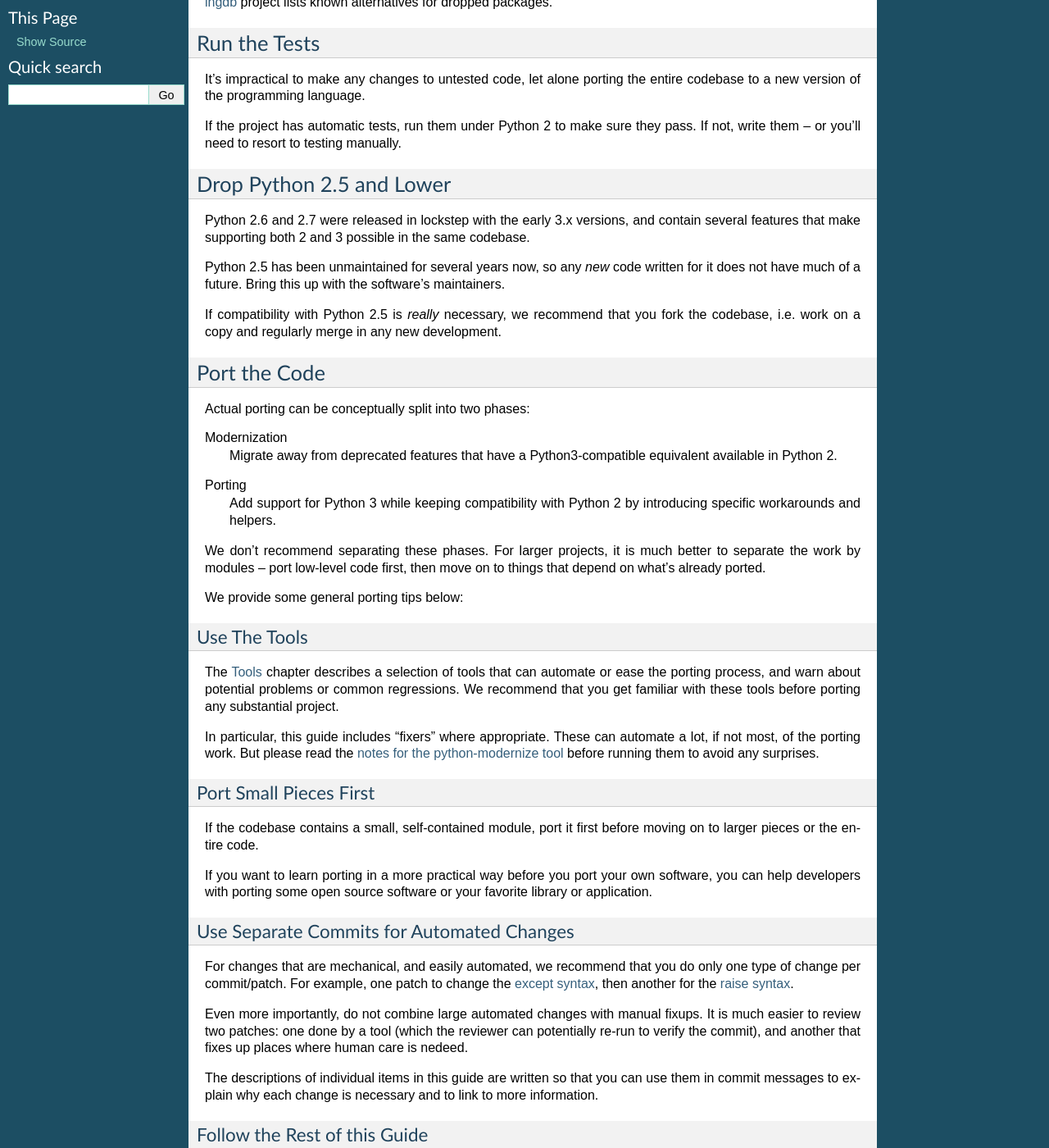
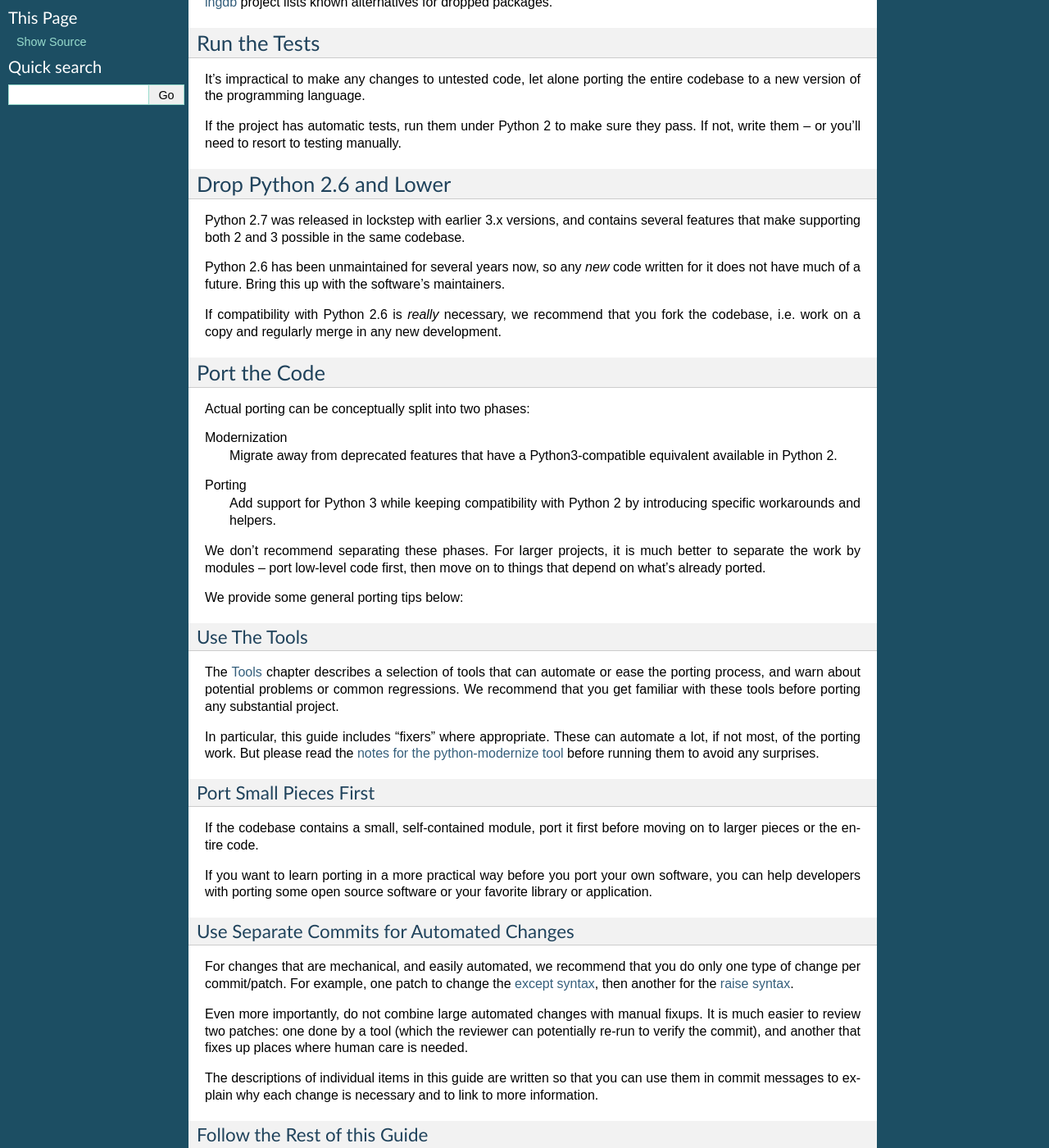
Before and after one commit to fedora-python/portingguide, a Sphinx documentation site: the page built from source/process.rst, in a window 1280 px wide and 1400 px high, scrolled down 453 px. Shown: the whole window at 82% size. Built offline with Sphinx 7.4.7, drawn with Linux system fonts in a browser that asks for light colours; some of the changed text lies outside the part shown.

Commit message:
Drop Python 2.6 and Lower

```diff
--- a/source/process.rst
+++ b/source/process.rst
@@ -49,20 +49,20 @@ they pass.
 If not, write them – or you'll need to resort to testing manually.
 
 
-.. index:: Python 2.5
+.. index:: Python 2.6
 
-Drop Python 2.5 and Lower
+Drop Python 2.6 and Lower
 ~~~~~~~~~~~~~~~~~~~~~~~~~
 
-Python 2.6 and 2.7 were released in lockstep with the early 3.x versions,
-and contain several features that make supporting both 2 and 3
+Python 2.7 was released in lockstep with earlier 3.x versions,
+and contains several features that make supporting both 2 and 3
 possible in the same codebase.
 
-Python 2.5 has been unmaintained for several years now, so any *new* code
+Python 2.6 has been unmaintained for several years now, so any *new* code
 written for it does not have much of a future.
 Bring this up with the software's maintainers.
 
-If compatibility with Python 2.5 is *really* necessary, we recommend that
+If compatibility with Python 2.6 is *really* necessary, we recommend that
 you fork the codebase, i.e. work on a copy and regularly merge in any
 new development.
 
@@ -128,7 +128,7 @@ Even more importantly, do not combine large automated changes with manual
 fixups.
 It is much easier to review two patches: one done by a tool (which the
 reviewer can potentially re-run to verify the commit), and another that
-fixes up places where human care is nedeed.
+fixes up places where human care is needed.
 
 The descriptions of individual items in this guide are written so that you
 can use them in commit messages to explain why each change is necessary
```
Also changed, not shown: other parts of source/process.rst (+1 -1 lines).
